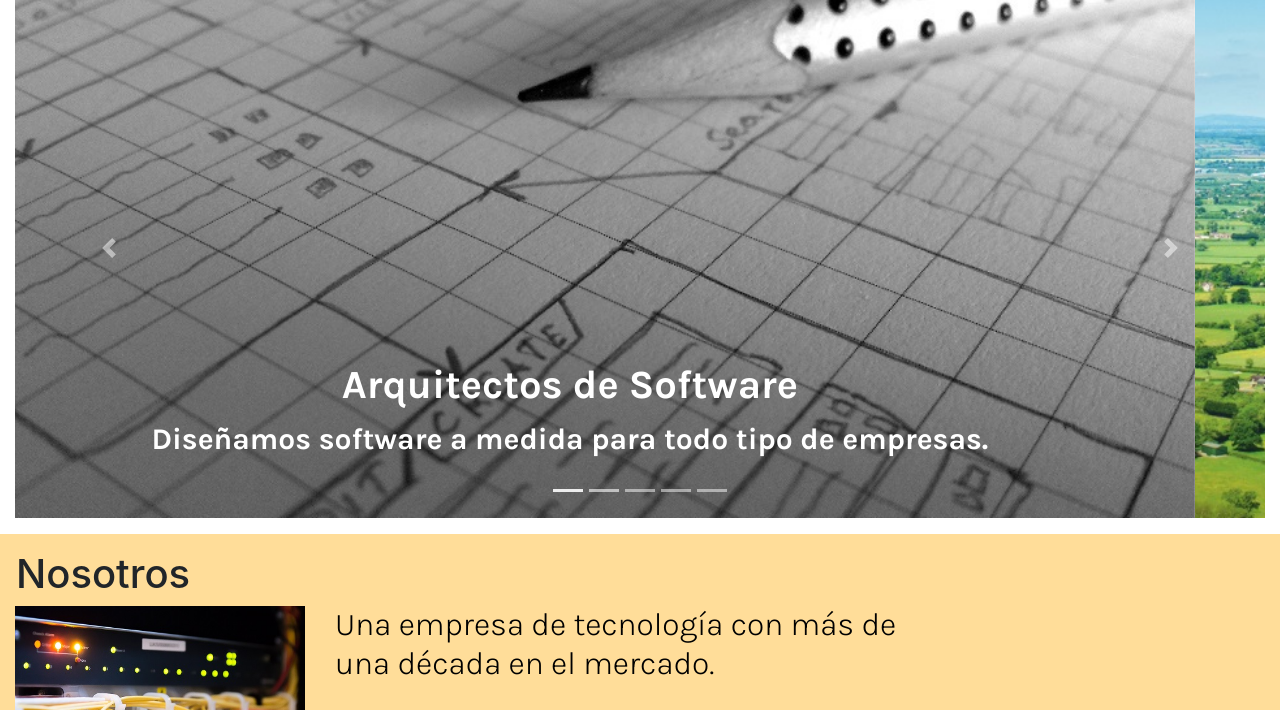
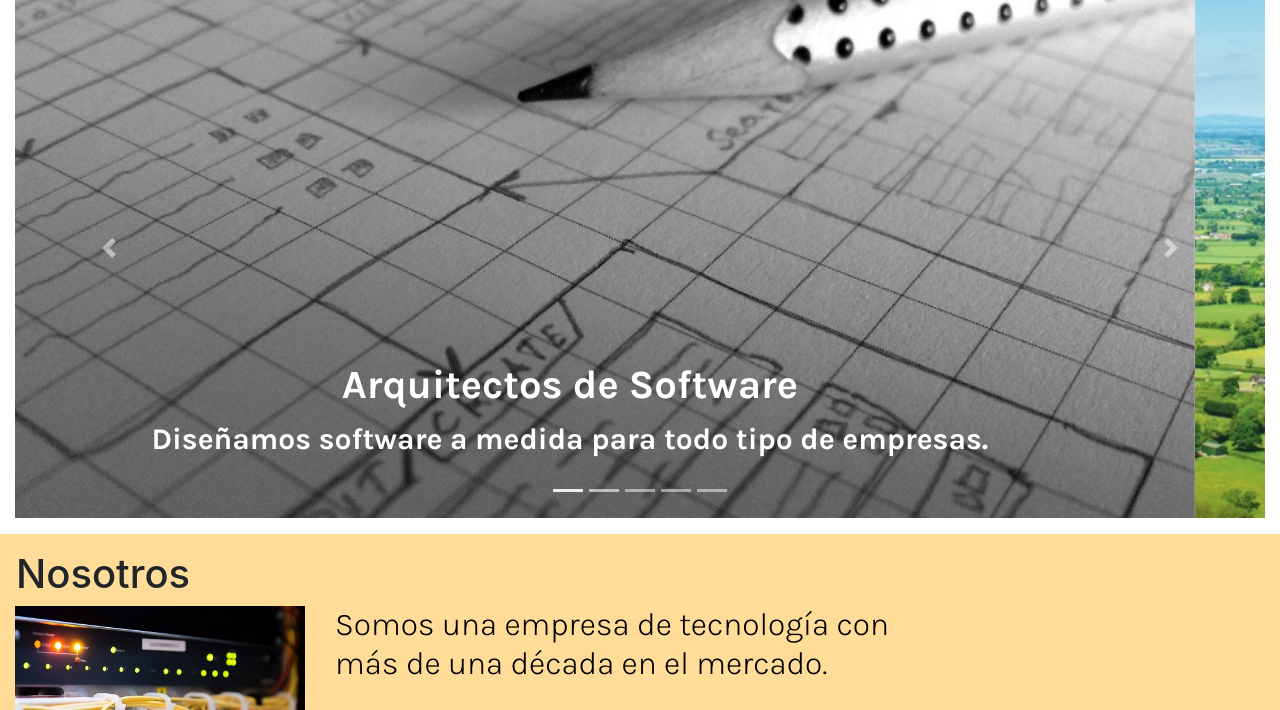
Before and after one commit to marian3010/mexane, a plain HTML site: page Index.html in a window 1280 px wide. Shown: the part 90-800 px from the top of the page. Drawn offline with nearby package versions, Linux system fonts and the light colour scheme.

Commit message:
cambios en index

```diff
--- a/Index.html
+++ b/Index.html
@@ -89,7 +89,7 @@
 				<section class="container-fluid">
 					<div class="row" class ="mb-3 pt-3" id="ZoomIn">
 						<img class="col-lg-3 col-md-4" src="Imagenes/Infraestructura.jpg" alt="infraestructura">
-						<div class="col-lg-6 col-md-8"><h2>Una empresa de tecnología con más de una década en el mercado.</h2></div>
+						<div class="col-lg-6 col-md-8"><h2>Somos una empresa de tecnología con más de una década en el mercado.</h2></div>
 					</div>
 				</section>
 				<div class="container-fluid pt-3 pb-3 mb-3 nosotros">Contamos con un <strong>equipo de profesionales</strong> conformados por ingenieros, consultores, desarrolladores y técnicos; todos ellos con <strong>amplia experiencia</strong> en el desarrollo y aplicación de <strong>soluciones informáticas</strong>.<br>Nuestro objetivo es el acompañamiento de cada cliente en la búsqueda e implementación de <strong>soluciones tecnológicas innovadoras</strong>.<br>Las soluciones propuestas estarán orientadas al <strong>funcionamiento contínuo de la infraestructura informática</strong> y a la búsqueda de las mejoras que faciliten la superación de las metas operativas.<br>
```
